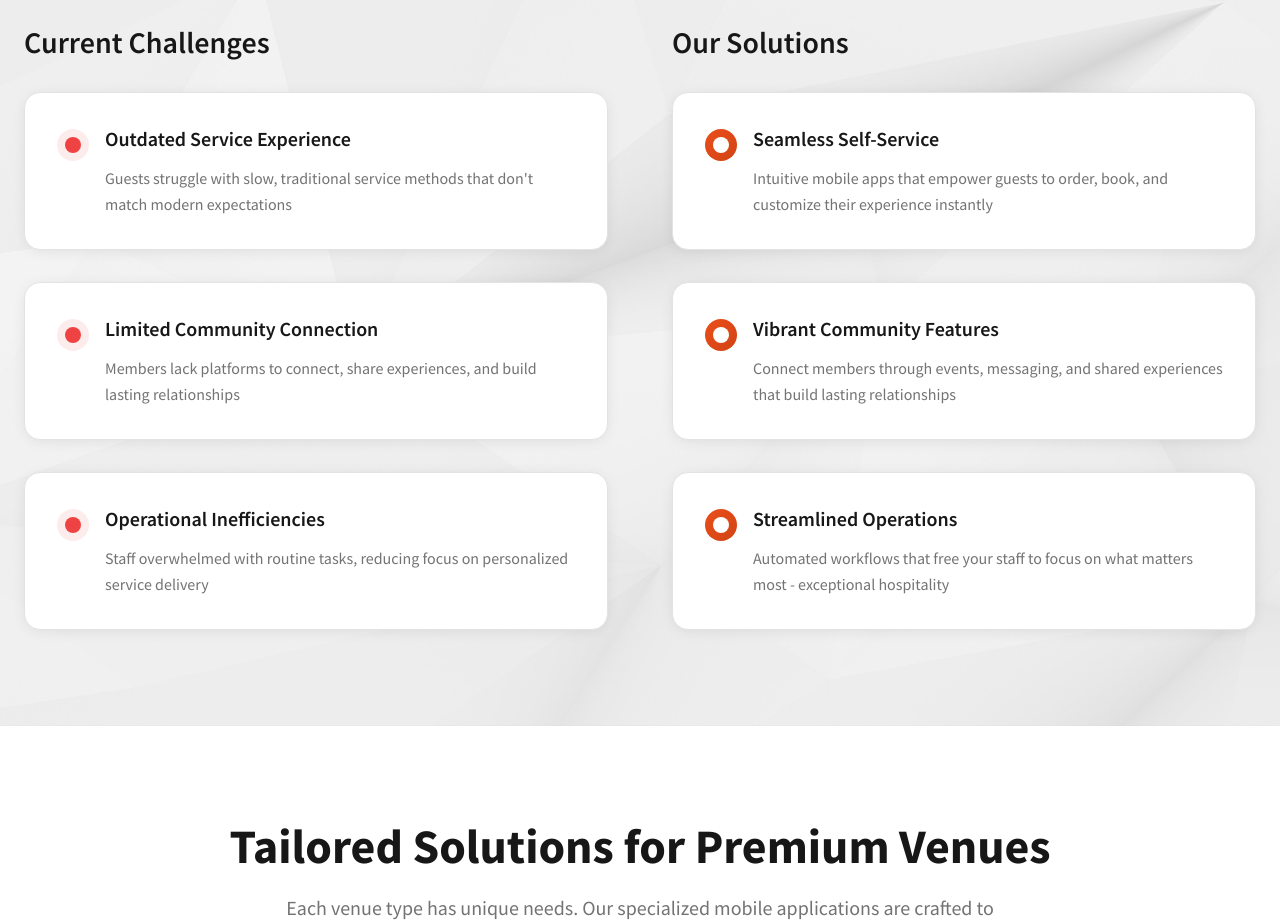
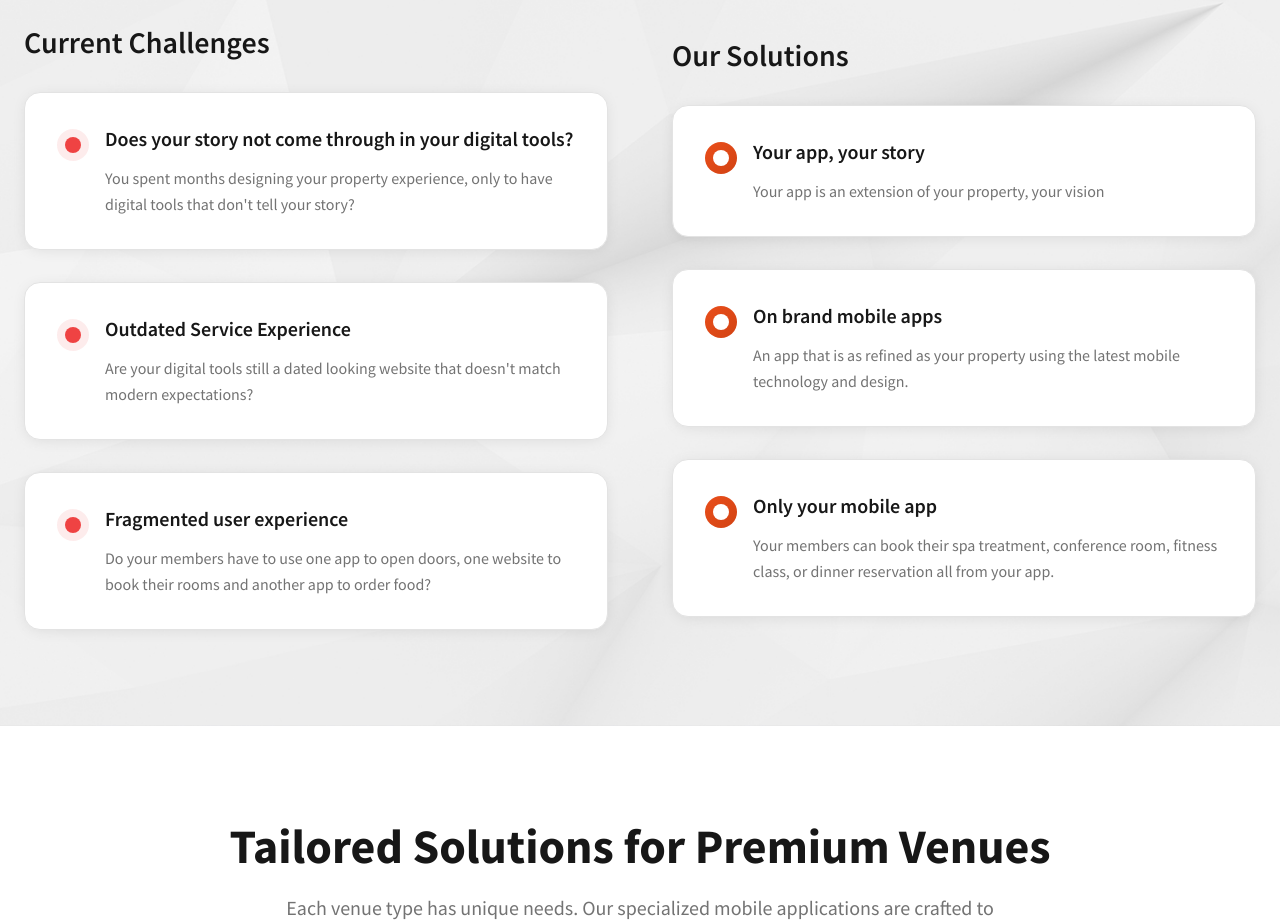
Before and after one commit to otusweb/mobdesign-website-ce2804f5, a React (Vite) app: page / in a window 1280 px wide. Shown: the part 1080-2002 px from the top of the page. Built offline with nearby package versions, Linux system fonts and the light colour scheme.

Commit message:
update problem solution section

```diff
--- a/src/components/ProblemSolution.tsx
+++ b/src/components/ProblemSolution.tsx
@@ -1,32 +1,32 @@
 const ProblemSolution = () => {
   const problems = [
     {
-      title: "Outdated Service Experience",
-      description: "Guests struggle with slow, traditional service methods that don't match modern expectations"
+      title: "Does your story not come through in your digital tools?",
+      description: "You spent months designing your property experience, only to have digital tools that don't tell your story?"
     },
     {
-      title: "Limited Community Connection",
-      description: "Members lack platforms to connect, share experiences, and build lasting relationships"
+      title: "Outdated Service Experience",
+      description: "Are your digital tools still a dated looking website that doesn't match modern expectations?"
     },
     {
-      title: "Operational Inefficiencies",
-      description: "Staff overwhelmed with routine tasks, reducing focus on personalized service delivery"
+      title: "Fragmented user experience",
+      description: "Do your members have to use one app to open doors, one website to book their rooms and another app to order food?"
     }
   ];
 
   const solutions = [
     {
-      title: "Seamless Self-Service",
-      description: "Intuitive mobile apps that empower guests to order, book, and customize their experience instantly"
+      title: "Your app, your story",
+      description: "Your app is an extension of your property, your vision"
     },
     {
-      title: "Vibrant Community Features",
-      description: "Connect members through events, messaging, and shared experiences that build lasting relationships"
+      title: "On brand mobile apps",
+      description: "An app that is as refined as your property using the latest mobile technology and design."
     },
     {
-      title: "Streamlined Operations",
-      description: "Automated workflows that free your staff to focus on what matters most - exceptional hospitality"
-    }
+      title: "Only your mobile app",
+      description: "Your members can book their spa treatment, conference room, fitness class, or dinner reservation all from your app."
+    },
   ];
 
   return (
```
